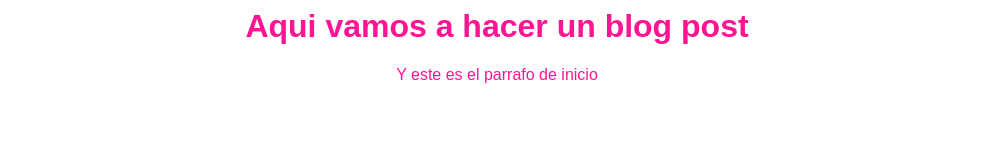
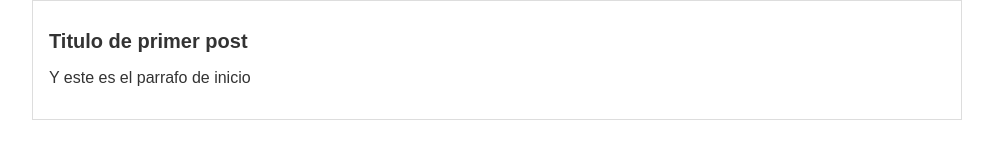
Before and after one commit to JulioPrieto06/registrationform, a plain HTML site: page blogpost.html in a window 1280 px wide. Shown: the whole page, without its empty margins (143-1136 px from the left). Drawn offline with Linux system fonts and the light colour scheme.

Commit message:
commit al main del blogpopost en su version mas reciente

```diff
--- a/blogpost.html
+++ b/blogpost.html
@@ -4,7 +4,11 @@
     <link rel="stylesheet" href="css/estilos.css">
   </head>
   <body>
-    <h1>Aqui vamos a hacer un blog post</h1>
+    <div id="container">
+      <div id="post">
+    <h1>Titulo de primer post</h1>
     <p> Y este es el parrafo de inicio</p>
+      </div>
+    </div>
   </body>
 </html>
--- a/css/estilos.css
+++ b/css/estilos.css
@@ -1,5 +1,20 @@
 body{
-  color: deeppink;
+  color: #333;
   text-align: center;
   font-family: Arial;
+  font-size: 16px;
+  margin: 0;
+  padding: 0;
+ }
+
+#container{
+  width: 70%;
+  padding: 1em;
+  text-align: left;
+  border: 1px solid #ddd;
+  margin: 0 auto;
 }
+
+#container h1{
+  font-size: 20px;
+}
```
